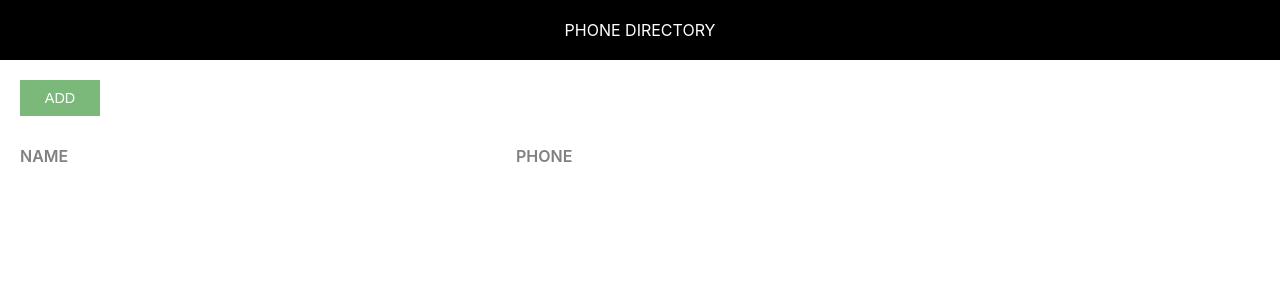
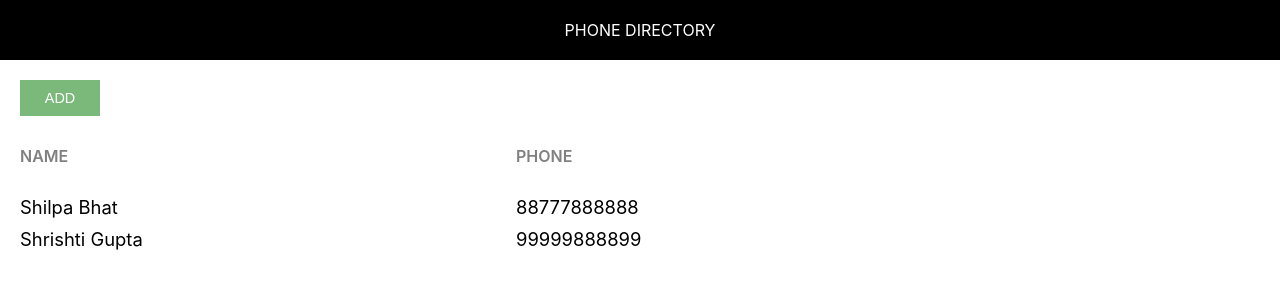
Before and after one commit to gracyj/phone-directory, a React (Create React App) app: page / in a window 1280 px wide. Shown: the top 300 px of the page. Built offline with nearby package versions, Linux system fonts and the light colour scheme.

Commit message:
Rendered Subscribers Dynamically

```diff
--- a/src/App.js
+++ b/src/App.js
@@ -6,6 +6,22 @@
 
 class App extends Component {
   render() {
+
+     let subscribers = [
+       {
+         id: 1,
+         name: "Shilpa Bhat",
+         phone: "88777888888"
+       },
+       {
+         id:2,
+         name:"Shrishti Gupta",
+         phone:"99999888899"
+       }
+
+
+     ];
+
     return (
       <div>
 
@@ -17,6 +33,16 @@
              <span className="grid-item phone-heading">phone</span>
 
          </div>
+          {
+            subscribers.map(sub => {
+              return <div key={sub.id} className="grid-container">
+                <span className="grid-item">{sub.name}</span>
+            <span className="grid-item">{sub.phone}</span>
+            </div>
+            })
+          }
+
+
          </div>
 
 
```
